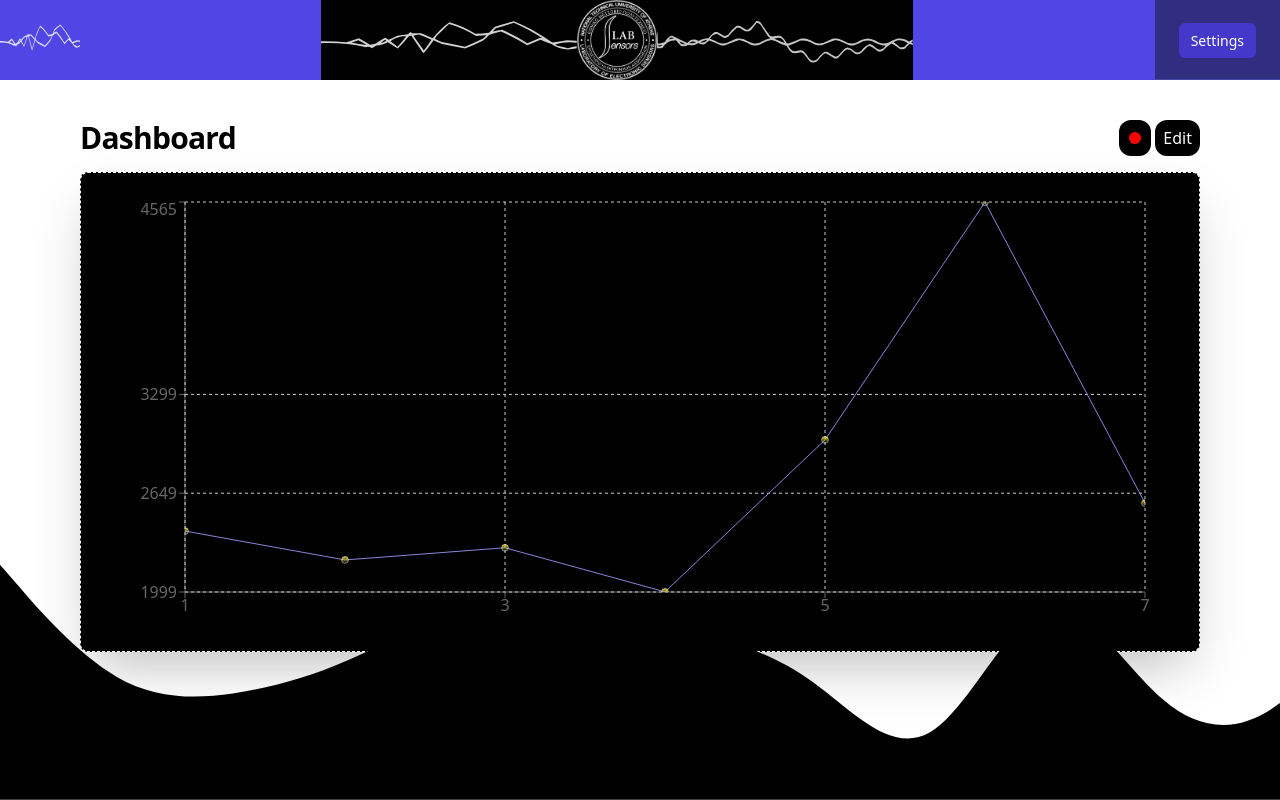
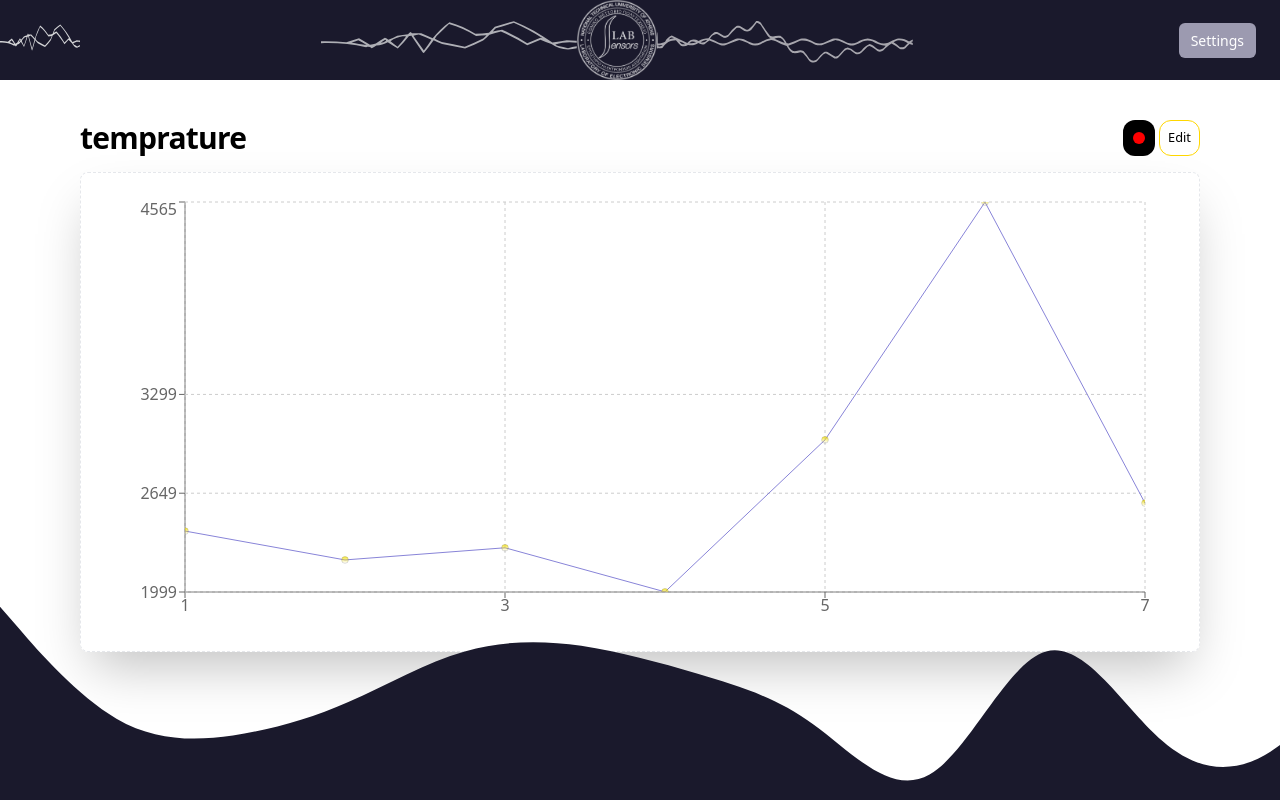
Before and after one commit to ioannidisAlex/dashPL, a React (Vite) app: page / in a window 1280 px wide. Built offline with nearby package versions, Linux system fonts and the light colour scheme.

Commit message:
Color and font changes to the button, navbar and header

```diff
--- a/src/App.jsx
+++ b/src/App.jsx
@@ -17,14 +17,19 @@ function App() {
         <div className=" h-52 z-50">
           <div className=" py-10 px-20 ">
             <div className="flex justify-between">
-              <h1 className="tracking-tight text-3xl font-bold">Dashboard</h1>
-              {zoomedIn && (
+              <h1 className="tracking-tight text-3xl font-semibold">
+                temprature
+              </h1>
+
+              {zoomedIn ? (
                 <Button
                   label="Zoom Out"
                   onClick={() => {
                     setZoomedOut(true);
                   }}
                 />
+              ) : (
+                <div></div>
               )}
               <div className=" flex">
                 <RecButton />
@@ -44,12 +49,22 @@ function App() {
       <footer>
         <svg
           xmlns="http://www.w3.org/2000/svg"
-          viewBox="0 0 1220 320"
+          viewBox="0 0 1220 280"
           className="w-full z-20"
         >
+          <defs>
+            {/* <linearGradient id="gradient" gradientTransform="rotate(90)">
+              <stop offset="0%" stopColor="#1a192c" stopOpacity="0.2" />
+              <stop offset="10%" stopColor="#1a192c" stopOpacity="0.25" />
+              <stop offset="20%" stopColor="#1a192c" stopOpacity="0.30" />
+              <stop offset="30%" stopColor="#1a192c" stopOpacity="0.6" />
+              <stop offset="40%" stopColor="#1a192c" stopOpacity="1" />
+            </linearGradient> */}
+          </defs>
           <path
-            className="fill-black h-20 z-20"
-            // fill-opacity="1"
+            className="h-20 z-20"
+            // fill="url(#gradient)"
+            fill="#1a192c"
             d="M0,96L18.5,117.3C36.9,139,74,181,111,202.7C147.7,224,185,224,222,218.7C258.5,213,295,203,332,186.7C369.2,171,406,149,443,138.7C480,128,517,128,554,133.3C590.8,139,628,149,665,160C701.5,171,738,181,775,208C812.3,235,849,277,886,256C923.1,235,960,149,997,138.7C1033.8,128,1071,192,1108,224C1144.6,256,1182,256,1218,229.3C1255.4,203,1292,149,1329,144C1366.2,139,1403,181,1422,202.7L1440,224L1440,320L1421.5,320C1403.1,320,1366,320,1329,320C1292.3,320,1255,320,1218,320C1181.5,320,1145,320,1108,320C1070.8,320,1034,320,997,320C960,320,923,320,886,320C849.2,320,812,320,775,320C738.5,320,702,320,665,320C627.7,320,591,320,554,320C516.9,320,480,320,443,320C406.2,320,369,320,332,320C295.4,320,258,320,222,320C184.6,320,148,320,111,320C73.8,320,37,320,18,320L0,320Z"
           ></path>
         </svg>
--- a/src/Components/Button.jsx
+++ b/src/Components/Button.jsx
@@ -2,7 +2,7 @@ import { useState } from 'react';
 
 export const Button = ({label, onClick}) => {
     return (
-        <button onClick={onClick} className='px-2 py-1 text-white rounded-xl border-1 bg-black select-none'>
+        <button onClick={onClick} className='px-2 py-1 text-black rounded-xl border-1 select-none' style={{ fontSize: '80%', borderColor: 'gold', borderWidth: '0.5px' }}>
             {label}
         </button>
     );
--- a/src/Components/Dashboard/index.jsx
+++ b/src/Components/Dashboard/index.jsx
@@ -112,7 +112,7 @@ export const DashBoard = () => {
   };
 
   return (
-    <div className=" mt-4 rounded-lg bg-black py-6 shadow-2xl border border-white sm:px-6 h-[60vh] border-dashed z-50">
+    <div className="z-50 mt-4 rounded-lg bg-white py-6 shadow-2xl border border-black sm:px-6 h-[60vh] border-dashed">
       <ResponsiveContainer width="100%" height="100%">
         <LineChart
           onAnimationStart={() => {}}
@@ -164,7 +164,7 @@ export const DashBoard = () => {
             stroke="#8884d8"
             fillOpacity={1}
             fill="url(#colorUv)"
-            dot={{ strokeWidth: 0.5, stroke:"#fff" , r: 4.3 - (3.1 * (1 - Math.exp(-0.05 * data.length))) }}
+            dot={{ strokeWidth: 0.2, stroke:"#555" , r: 4.3 - (3.1 * (1 - Math.exp(-0.05 * data.length))) }}
             xAxisId="0"
             yAxisId="5"
           />
--- a/src/Components/Dialog/index.jsx
+++ b/src/Components/Dialog/index.jsx
@@ -27,10 +27,10 @@ export const Dialog = () => {
               leaveFrom="opacity-100 transform-[scale(100%)]"
               leaveTo="opacity-0 transform-[scale(95%)]"
             >
-              <DialogPanel className="w-full max-w-md rounded-xl bg-white/5 p-6 backdrop-blur-2xl">
+              <DialogPanel className="w-full max-w-md rounded-xl bg-black p-6 backdrop-blur-2xl">
                 <DialogTitle
                   as="h3"
-                  className="text-base/7 font-medium text-white"
+                  className="text-base/7 font-medium text-white/50"
                 >
                   Payment successful
                 </DialogTitle>
--- a/src/Components/Navbar/Header.jsx
+++ b/src/Components/Navbar/Header.jsx
@@ -1,17 +1,34 @@
-import React from 'react';
-import top1 from '/topleft.svg';
-import top2 from '/topright.svg';
-import top3 from '/logo-Sensors-Lab-white.png';
-import { Navbar } from './Navbar';
+import React from "react";
+import top1 from "/topleft.svg";
+import top2 from "/topright.svg";
+import top3 from "/logo-Sensors-Lab-white.png";
+import { Navbar } from "./Navbar";
 
 export const Header = () => {
   return (
-    <div className="flex w-full justify-between bg-indigo-600">
+    <div
+      className="flex w-full justify-between"
+      style={{ backgroundColor: "#1a192c" }}
+    >
       <img src={top1} alt="Top 1" viewBox="0 0 200 50" className="w-20 h-20" />
       <div></div>
+      {/* //uncomment the above line  */}
       {/* <div className="w-3/4"></div> */}
-      <header className="flex bg-black">
+      <header
+        className="flex"
+        style={{ paddingLeft: "5rem", paddingRight: "5rem", opacity: 0.8 }}
+      >
         <div className="flex justify-center items-center">
+          <div
+            className="absolute text-white"
+            style={{
+              opacity: "75%",
+              marginRight: "2.5rem",
+              fontSize: '80%',
+            }}
+          >
+          {/* &emsp;&emsp;&emsp;Dash<br /> <br /> Metsoivio University */}
+          </div>
           <img
             src={top1}
             alt="Top 1"
--- a/src/Components/Navbar/Navbar.jsx
+++ b/src/Components/Navbar/Navbar.jsx
@@ -4,7 +4,7 @@ const navigation = [{ name: 'Settings', href: '#', current: true }];
 
 export const Navbar = () => {
   return (
-    <div className="relative flex h-20 items-center justify-between lg:border-b lg:border-indigo-400 lg:border-opacity-25 bg-indigo-900 px-6">
+    <div className="relative flex h-20 items-center justify-between px-6" style={{ backgroundColor: '#1a192c' }}>
       <div className="flex justify-end space-x-8">
         <div>
           {' '}
@@ -14,12 +14,12 @@ export const Navbar = () => {
               href={item.href}
               className={classNames(
                 item.current
-                  ? 'bg-indigo-700 text-white'
-                  : 'text-white hover:bg-indigo-500 hover:bg-opacity-75',
+                  ? ' text-white'
+                  : 'text-white  hover:bg-opacity-75',
                 'rounded-md py-2 px-3 text-sm font-medium'
               )}
               aria-current={item.current ? 'page' : undefined}
-            >
+              style={{ backgroundColor: item.current ? 'rgb(156, 154, 176)' : 'rgb(200, 200, 200)' }} >
               {item.name}
             </a>
           ))}
```
